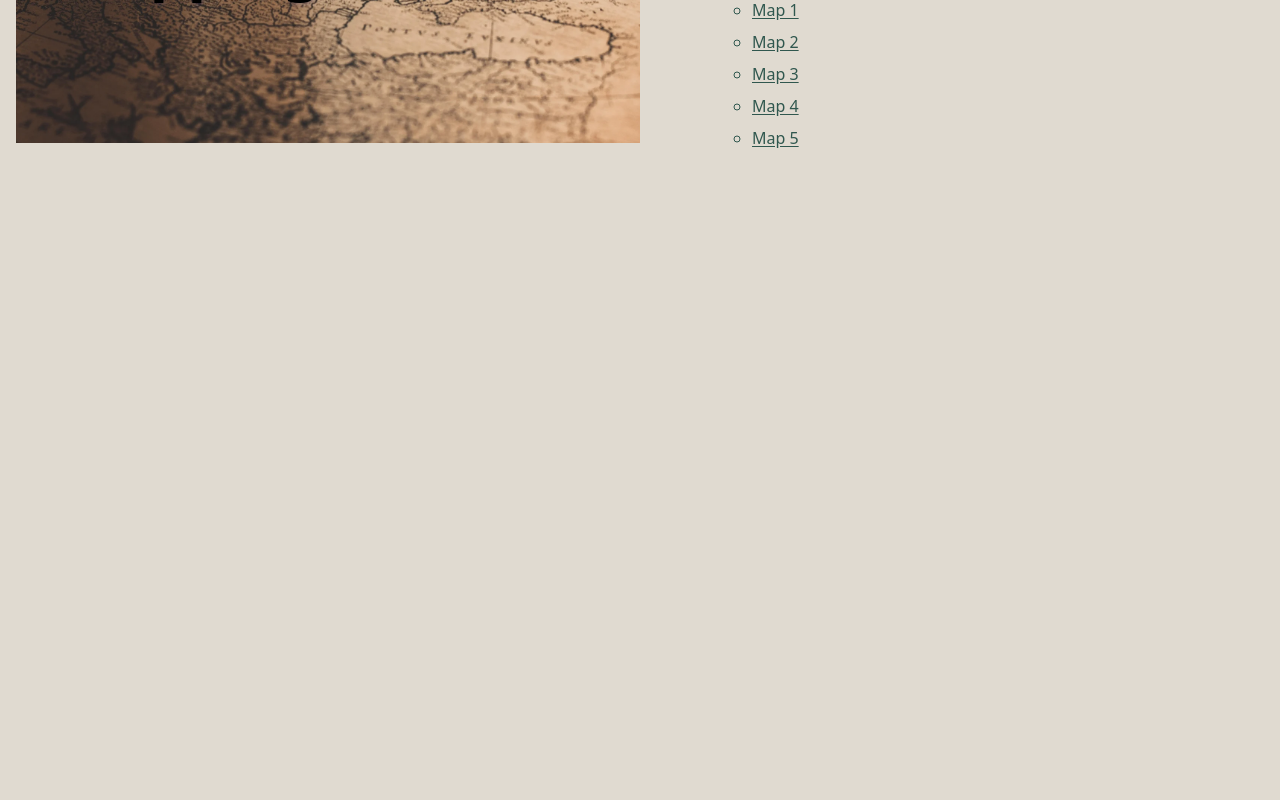
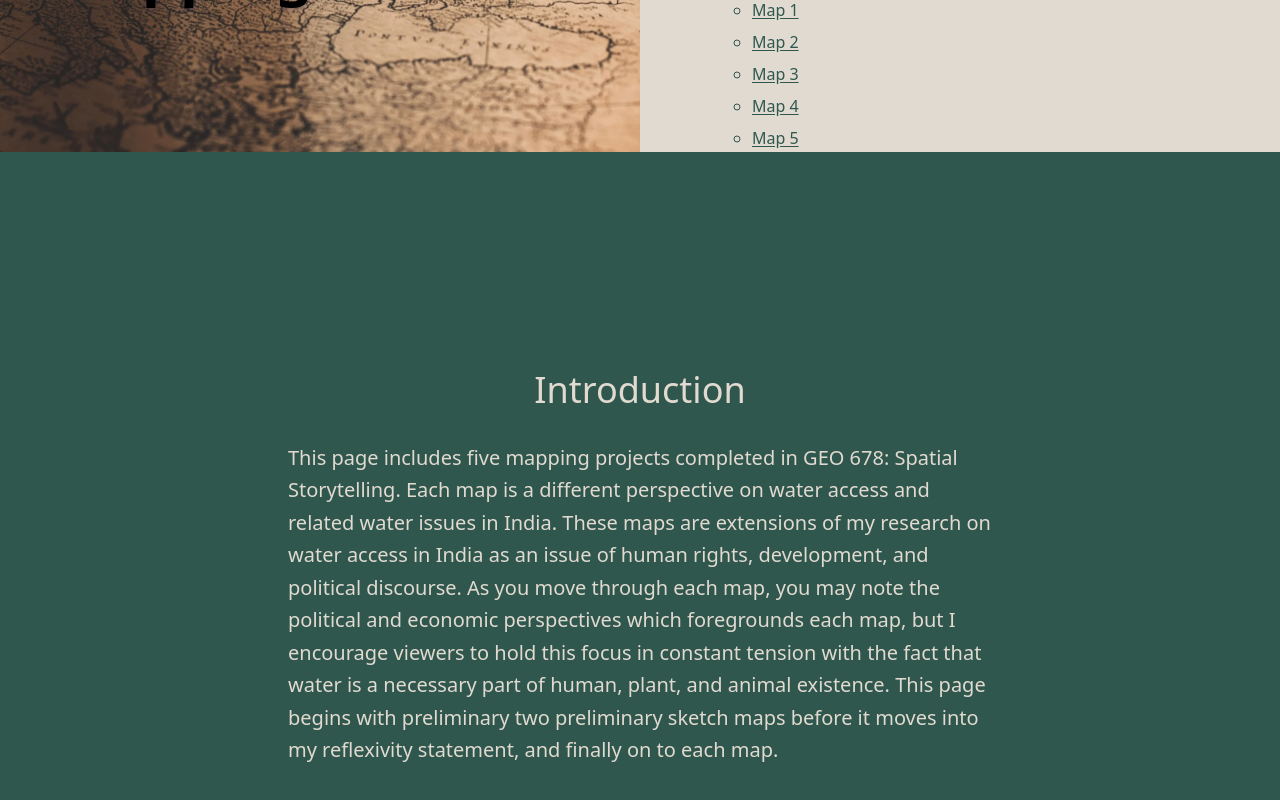
Before and after one commit to zmosher4/brooklyn-next, a Next.js app: page /portfolio in a window 1280 px wide. Shown: the part 322-1122 px from the top of the page. Before the commit the page ends 800 px from the top, so only its background shows below. Built offline with nearby package versions, Linux system fonts and the light colour scheme.

Commit message:
added intro and header to map portfolio

```diff
--- a/src/app/components/AOSInitializer.tsx
+++ /dev/null
@@ -1,13 +0,0 @@
-'use client';
-
-import { useEffect } from 'react';
-
-export default function AOSInitializer() {
-  useEffect(() => {
-    if (typeof window !== 'undefined') {
-      const AOS = require('aos');
-      AOS.init;
-    }
-  }, []);
-  return null;
-}
--- a/src/app/components/mid.tsx
+++ b/src/app/components/mid.tsx
@@ -8,7 +8,7 @@ const MiddleSection = () => {
   return (
     <div className="lg:block lg:w-[100%]">
       <div className="bg-[#30574e]">
-        <div className="flex justify-center items-center h-screen m-10 mt-10 space-x-4">
+        <div className="flex justify-center items-center min-h-[700px] m-10 mt-10 space-x-4">
           {/* Image 1 */}
           <div className="xl:h-[600px] xl:w-[500px] md:h-[400px] md:w-[300px] lg:h-[400px] lg:w-[300px]">
             <Image
--- a/src/app/portfolio/MapHeader.tsx
+++ b/src/app/portfolio/MapHeader.jsx
@@ -10,7 +10,7 @@ export default function MapHeader() {
   const mapNums = ['Map 1', 'Map 2', 'Map 3', 'Map 4', 'Map 5'];
   return (
     <>
-      <div className="m-4 flex">
+      <div className="flex">
         <div className="relative w-[50%]">
           <Image src={map1} alt="" className="object-cover" />
           <div className="absolute inset-0 flex justify-center items-center text-shadow-md font-bold text-6xl">
--- /dev/null
+++ b/src/app/portfolio/MapIntro.jsx
@@ -0,0 +1,24 @@
+export default function MapIntro() {
+  return (
+    <div className="bg-[#30574e] min-h-screen flex items-center justify-center">
+      <div className="max-w-3xl mx-auto text p-8">
+        <div className="text-[#E0DAD0] text-center text-4xl m-8">
+          Introduction
+        </div>
+        <div className="text-[#E0DAD0] text-xl leading-relaxed">
+          This page includes five mapping projects completed in GEO 678: Spatial
+          Storytelling. Each map is a different perspective on water access and
+          related water issues in India. These maps are extensions of my
+          research on water access in India as an issue of human rights,
+          development, and political discourse. As you move through each map,
+          you may note the political and economic perspectives which foregrounds
+          each map, but I encourage viewers to hold this focus in constant
+          tension with the fact that water is a necessary part of human, plant,
+          and animal existence. This page begins with preliminary two
+          preliminary sketch maps before it moves into my reflexivity statement,
+          and finally on to each map.
+        </div>
+      </div>
+    </div>
+  );
+}
--- a/src/app/portfolio/page.tsx
+++ b/src/app/portfolio/page.jsx
@@ -1,9 +1,11 @@
 import MapHeader from './MapHeader';
+import MapIntro from './MapIntro';
 
 export default function Maps() {
   return (
     <div>
       <MapHeader />
+      <MapIntro />
     </div>
   );
 }
```
Also changed, not shown: tsconfig.json (+9 -5 lines).
